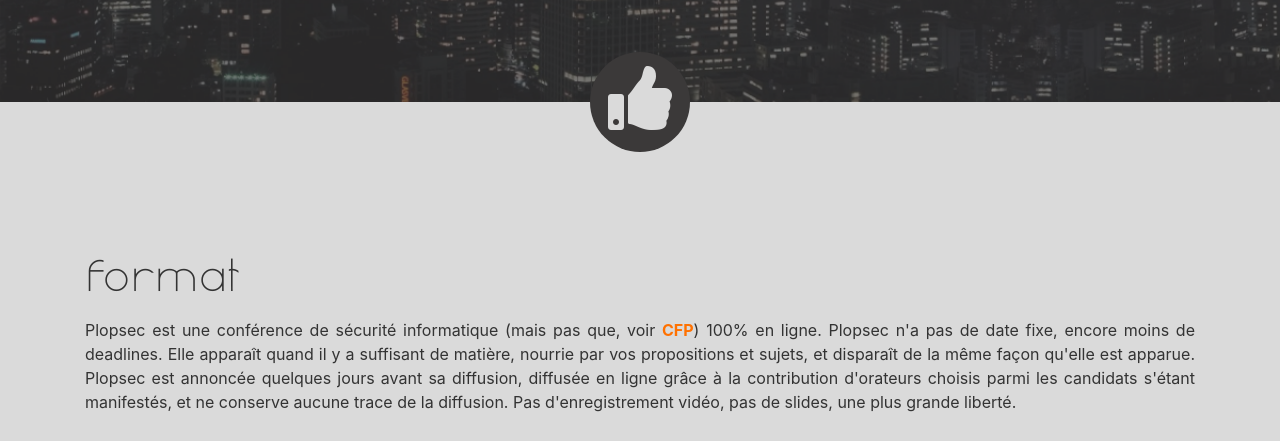
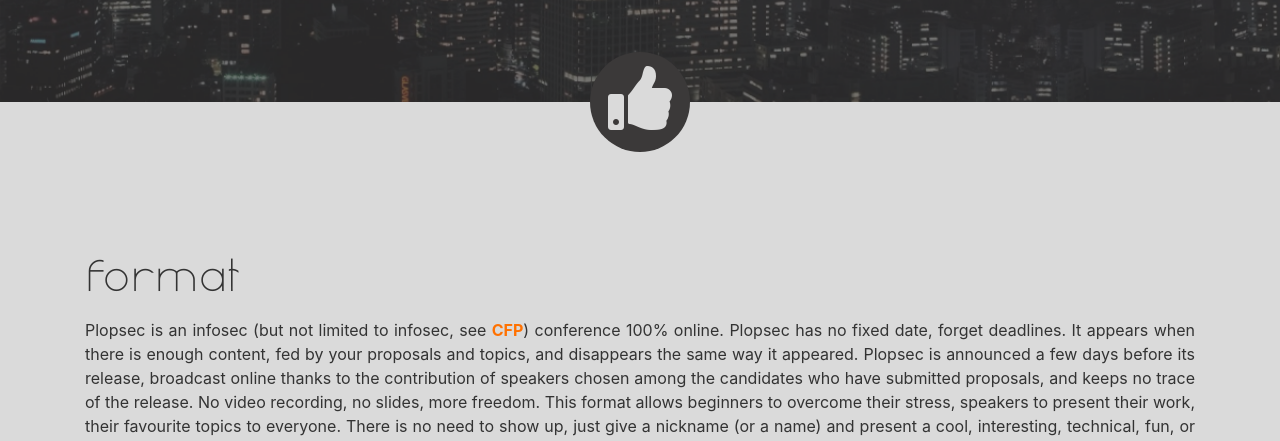
Before and after one commit to plopsec/plopsec.github.io, a plain HTML site: page index.html in a window 1280 px wide. Shown: the part 511-952 px from the top of the page. Drawn offline with Linux system fonts and the light colour scheme.

Commit message:
Added english translation (in progress)

```diff
--- a/css/plopsec.css
+++ b/css/plopsec.css
@@ -104,7 +104,7 @@ a.anchor {
   background-color: #dadada;
 }
 
-#contribuer {
+#contribute {
   padding-top: 50px;
   background-color: #3b3939;
   color: #dadada;
--- a/index.html
+++ b/index.html
@@ -37,6 +37,15 @@
           <div class="col">
             <h1>format</h1>
             <p class="justify">
+              Plopsec is an infosec (but not limited to infosec, see <a href="#contribute" class="sliding-link">CFP</a>) conference 100% online.  Plopsec has no fixed date, forget deadlines. It appears when there is enough content,
+              fed by your proposals and topics, and disappears the same way it appeared.
+              Plopsec is announced a few days before its release, broadcast online thanks to the contribution of speakers chosen among the candidates who have
+              submitted proposals, and keeps no trace of the release. No video recording, no slides, more freedom.
+
+              This format allows beginners to overcome their stress, speakers to present their work, their favourite topics to everyone.
+              There is no need to show up, just give a nickname (or a name) and present a cool, interesting, technical, fun, or why not surprising topic,
+              as long as it corresponds to the outline provided in our CFP.
+
               Plopsec est une conférence de sécurité informatique (mais pas que, voir <a href="#contribuer" class="sliding-link">CFP</a>) 100%
               en ligne. Plopsec n'a pas de date fixe, encore moins de deadlines. Elle apparaît
               quand il y a suffisant de matière, nourrie par vos propositions et sujets, et
@@ -93,7 +102,7 @@
         </div>
       </div>
     </div>
-    <div class="jumbotron-fluid" id="contribuer">
+    <div class="jumbotron-fluid" id="contribute">
       <div id="contribuer-transition"><i class="fas fa-3x fa-bullhorn"></i></div>
       <br>
       <div class="container">
```
